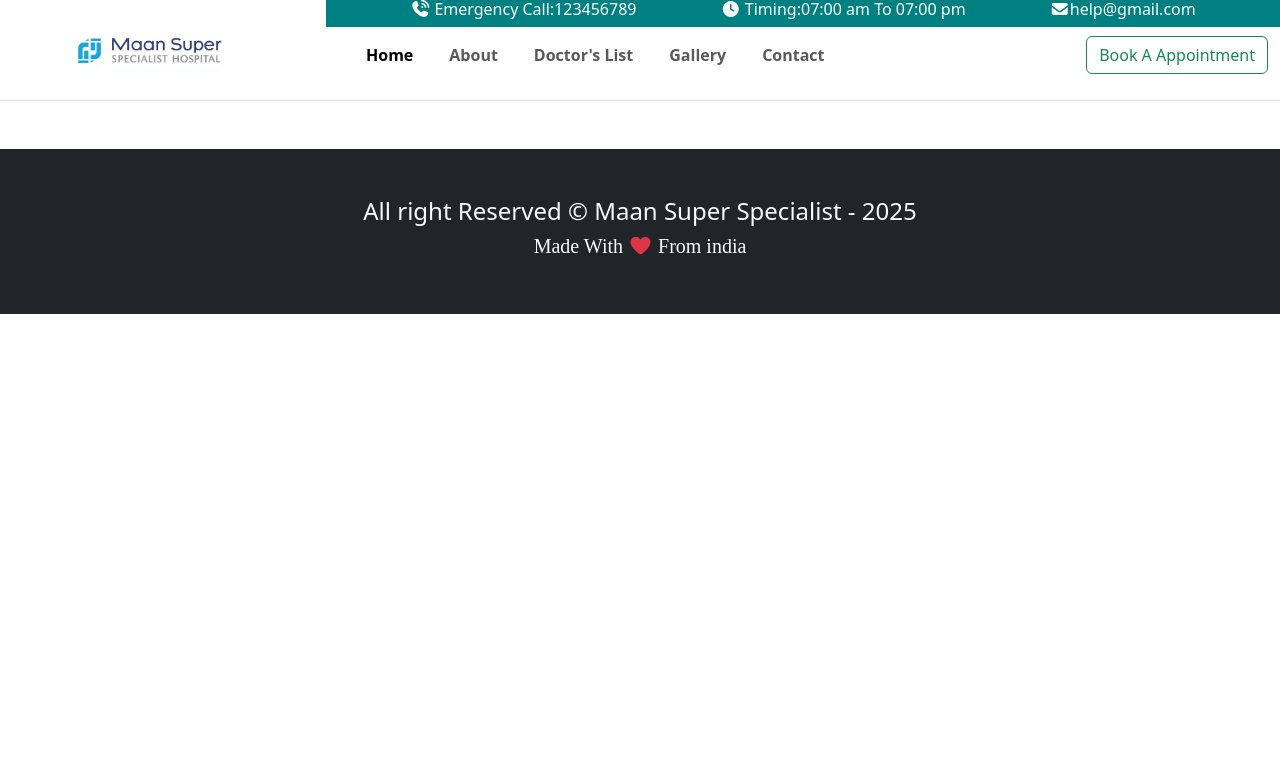
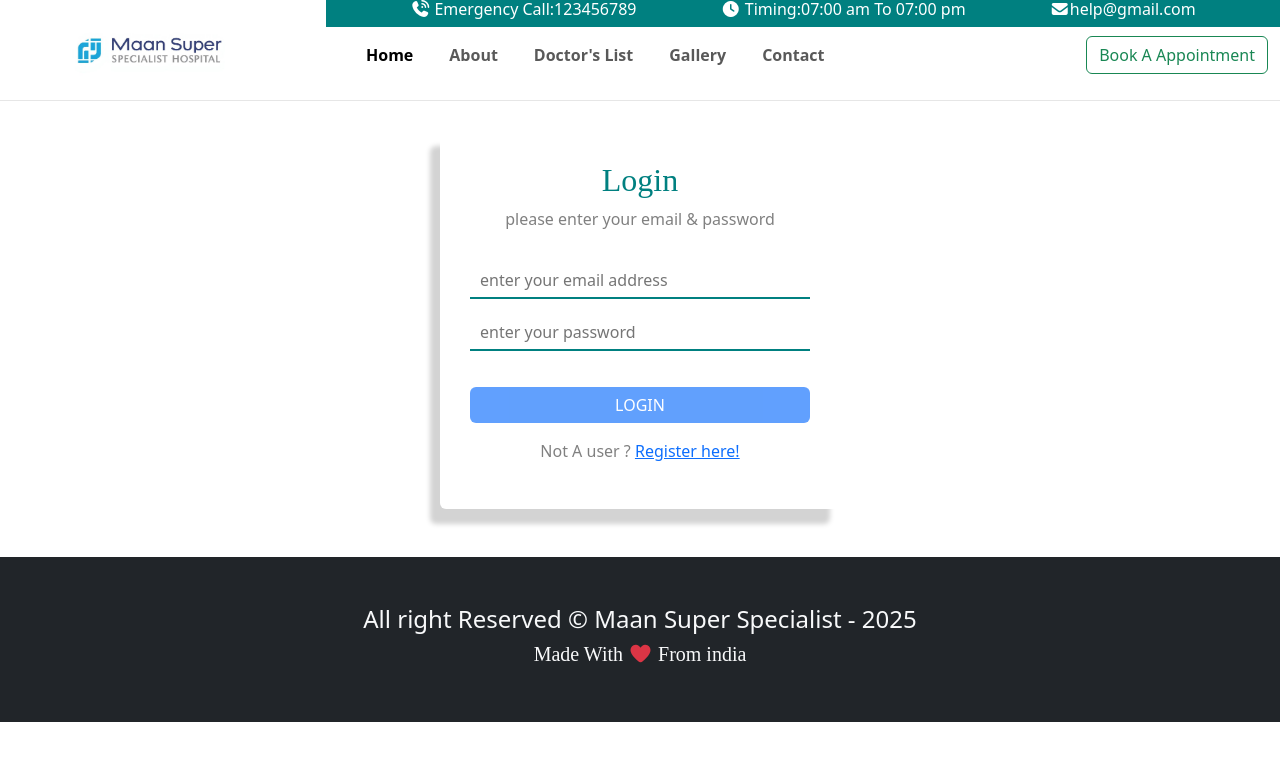
Before and after one commit to manthan3678/Doctor-Appointment, a React (Vite) app in the folder client/: page /login in a window 1280 px wide. Shown: the top 760 px of the page. Built offline with nearby package versions, Linux system fonts and the light colour scheme.

Commit message:
UI Update Login & Update

```diff
--- a/client/package.json
+++ b/client/package.json
@@ -12,6 +12,7 @@
   "dependencies": {
     "react": "^19.1.1",
     "react-dom": "^19.1.1",
+    "react-hot-toast": "^2.6.0",
     "react-photo-album": "^3.1.0",
     "react-router": "^7.9.4",
     "swiper": "^12.0.2",
--- a/client/src/App.jsx
+++ b/client/src/App.jsx
@@ -7,15 +7,21 @@
 import Navbar from "./components/layout/navbar/Navbar";
 import Footer from "./components/layout/Footer/Footer";
 import Gallery from "./pages/Gallery/Gallery.jsx";
+import Register from "./pages/Auth/Register.jsx";
+import Login from "./pages/Auth/Login.jsx";
+import { Toaster } from "react-hot-toast";
 const App = () => {
   return (
     <>
       <Navbar />
+      <Toaster />
       <Routes>
         <Route path="/" element={<Home />} />
         <Route path="/about" element={<About />} />
         <Route path="/contact" element={<Contact />} />
         <Route path="/gallery" element={<Gallery />} />
+        <Route path="/register" element={<Register />} />
+        <Route path="/login" element={<Login />} />
       </Routes>
       <Footer />
     </>
--- /dev/null
+++ b/client/src/pages/Auth/Auth.css
@@ -0,0 +1,42 @@
+.auth-container {
+  display: flex;
+  align-items: center;
+  justify-content: center;
+  margin: 30px 0px;
+  flex-direction: column;
+}
+
+.auth-container .card {
+  padding: 30px;
+  width: 400px;
+  border: none;
+  box-shadow: -10px 15px 5px lightgray;
+}
+
+.auth-container h2 {
+  color: teal;
+  text-align: center;
+  font-family: cursive;
+}
+
+.auth-container p {
+  color: gray;
+  text-align: center;
+}
+
+.auth-container input {
+  border: 1px solid lightgray;
+  border-bottom: 2px solid teal;
+  border-top: none;
+  border-left: none;
+  border-right: none;
+  border-radius: 0;
+  width: 340px;
+  padding: 5px 10px;
+}
+
+.auth-container button {
+  margin-top: 20px;
+  border: none;
+  background-color: rgb(3, 171, 171);
+}
--- /dev/null
+++ b/client/src/pages/Auth/Login.jsx
@@ -0,0 +1,63 @@
+import React, { useState } from "react";
+import { NavLink, useNavigate } from "react-router";
+import "./Auth.css";
+import toast from "react-hot-toast";
+
+const Login = () => {
+  const [email, setEmail] = useState("");
+  const [password, setPassword] = useState("");
+  const navigate = useNavigate();
+  const handleSubmit = (e) => {
+    try {
+      e.preventDefault();
+      console.log(password, name, email);
+      setEmail("");
+      setPassword("");
+      toast.success("SuccessFully Login");
+      navigate("/login");
+    } catch (error) {
+      console.log(error);
+      toast.error(error);
+    }
+  };
+  return (
+    <>
+      <div className="auth-container">
+        <div className="card">
+          <h2>Login</h2>
+          <p>please enter your email & password</p>
+          <div className="form-group mb-3"></div>
+          <div className="form-group mb-3">
+            <input
+              type="email"
+              placeholder="enter your email address"
+              value={email}
+              onChange={(e) => setEmail(e.target.value)}
+            />
+          </div>
+          <div className="form-group mb-3">
+            <input
+              type="password"
+              placeholder="enter your password"
+              value={password}
+              onChange={(e) => setPassword(e.target.value)}
+            />
+          </div>
+          <button
+            className="btn btn-primary"
+            disabled={!email || !password}
+            onClick={handleSubmit}
+          >
+            LOGIN
+          </button>
+          <p className="mt-3">
+            {" "}
+            Not A user ? <NavLink to="/register">Register here!</NavLink>
+          </p>
+        </div>
+      </div>
+    </>
+  );
+};
+
+export default Login;
--- /dev/null
+++ b/client/src/pages/Auth/Register.jsx
@@ -0,0 +1,69 @@
+import React, { useState } from "react";
+import { NavLink, useNavigate } from "react-router";
+import "./Auth.css";
+import toast from "react-hot-toast";
+
+const Register = () => {
+  const [name, setName] = useState("");
+  const [email, setEmail] = useState("");
+  const [password, setPassword] = useState("");
+  const navigate = useNavigate();
+  const handleSubmit = (e) => {
+    try {
+      e.preventDefault();
+      console.log(password, name, email);
+      setName("");
+      setEmail("");
+      setPassword("");
+      toast.success("SuccessFully Register");
+      navigate("/login");
+    } catch (error) {
+      console.log(error);
+      toast.error(error);
+    }
+  };
+  return (
+    <>
+      <div className="auth-container">
+        <h2>Create An Account</h2>
+        <p>Please Enter Your Details To Register</p>
+        <div className="form-group mb-3">
+          <input
+            type="text"
+            placeholder="Enter Your Name"
+            value={name}
+            onChange={(e) => setName(e.target.value)}
+          />
+        </div>
+        <div className="form-group mb-3">
+          <input
+            type="email"
+            placeholder="Enter Your Email"
+            value={email}
+            onChange={(e) => setEmail(e.target.value)}
+          />
+        </div>
+        <div className="form-group mb-3">
+          <input
+            type="password"
+            placeholder="Enter Your Password"
+            value={password}
+            onChange={(e) => setPassword(e.target.value)}
+          />
+        </div>
+        <button
+          className="btn btn-primary"
+          disabled={!name || !email || !password}
+          onClick={handleSubmit}
+        >
+          Register
+        </button>
+        <p>
+          Already a User ? <NavLink to={"/login"}>Login Here</NavLink>
+        </p>
+      </div>
+    </>
+  );
+};
+
+export default Register;
```
Also changed, not shown: 1 other file (tests, documents, lock files or other folders).
